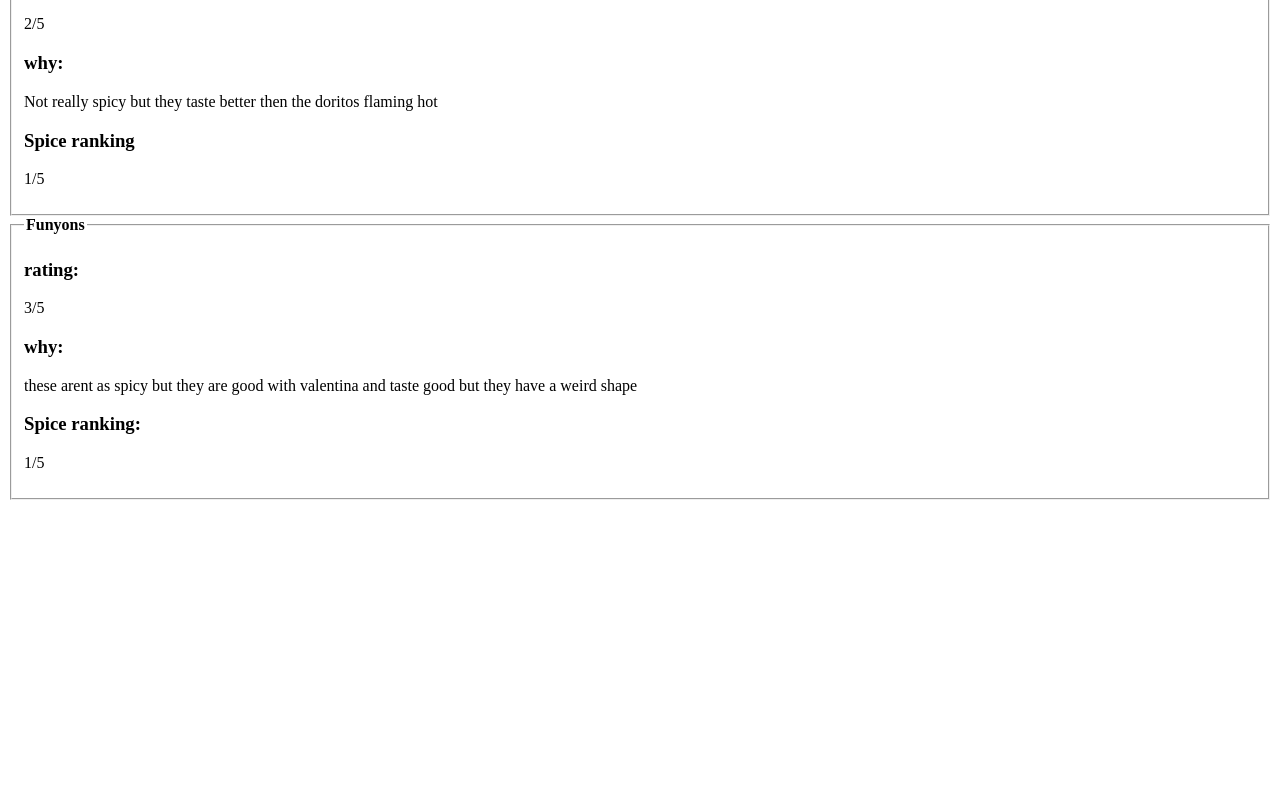
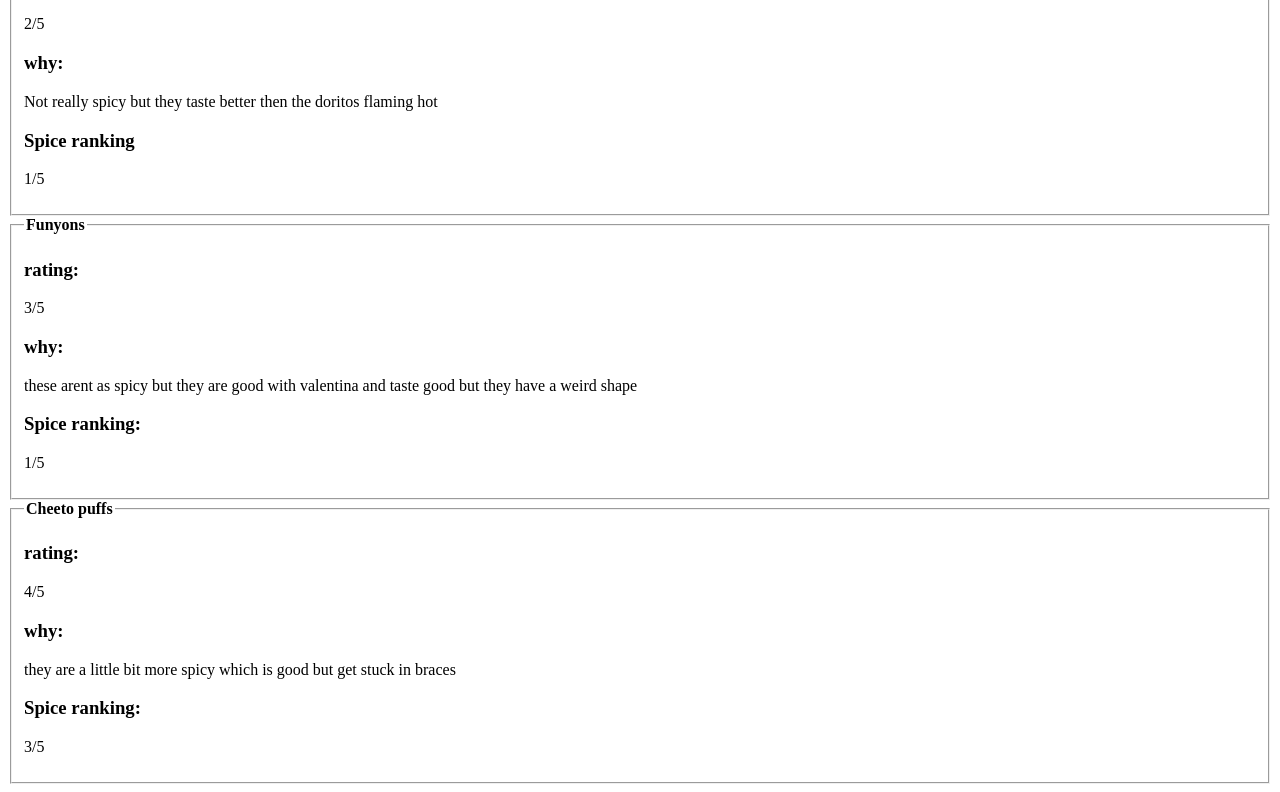
Before and after one commit to IsisXN/Project1, a plain HTML site: page page3.html in a window 1280 px wide. Shown: the part 481-1273 px from the top of the page. Before the commit the page ends 989 px from the top, so only its background shows below. Drawn offline with Linux system fonts and the light colour scheme.

Commit message:
Update page3.html

```diff
--- a/page3.html
+++ b/page3.html
@@ -46,3 +46,14 @@
 		<p>1/5</p>
 
 	</fieldset>
+
+	<fieldset>
+		<legend><strong>Cheeto puffs</strong></legend>
+		<h3>rating:</h3>
+		<p>4/5</p>
+		<h3>why:</h3>
+		<p>they are a little bit more spicy which is good but get stuck in braces</p>
+		<h3>Spice ranking:</h3>
+		<p>3/5</p>
+
+	</fieldset>
```
